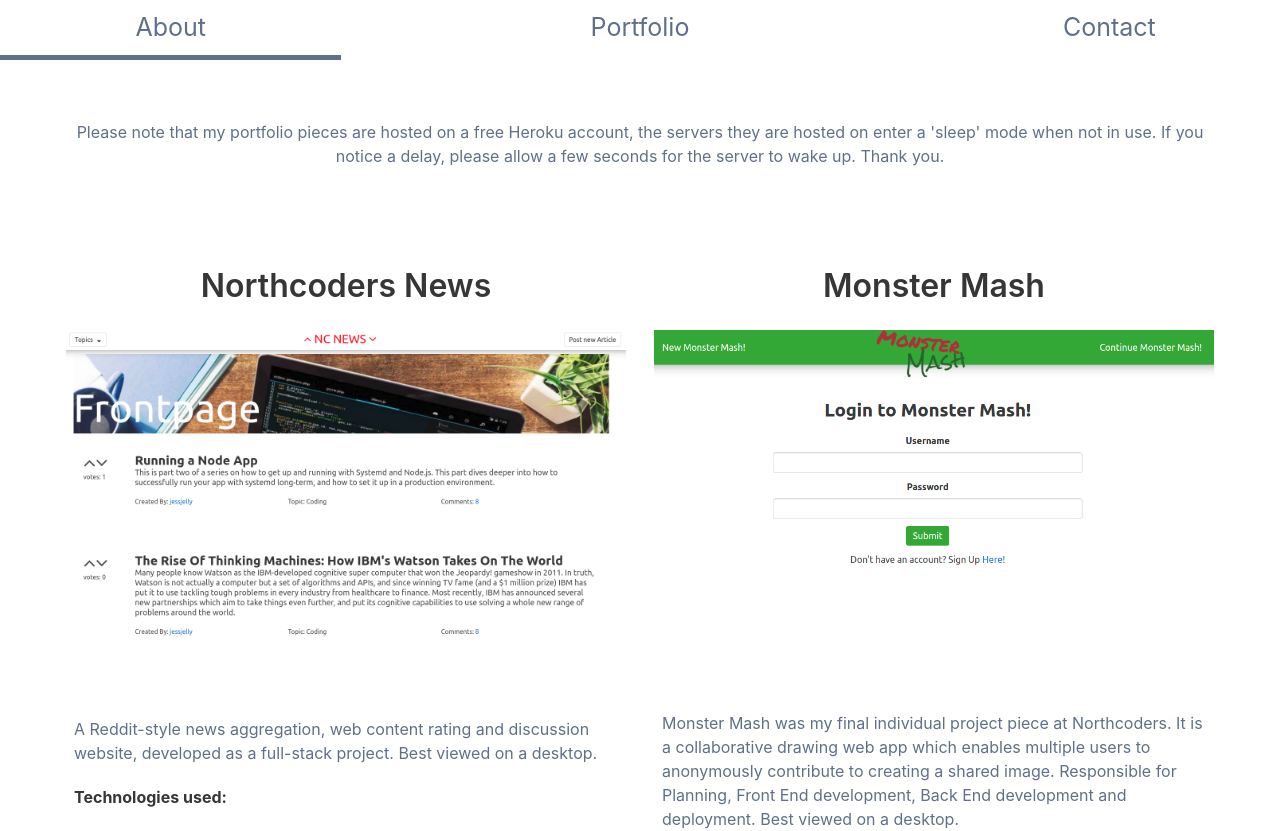
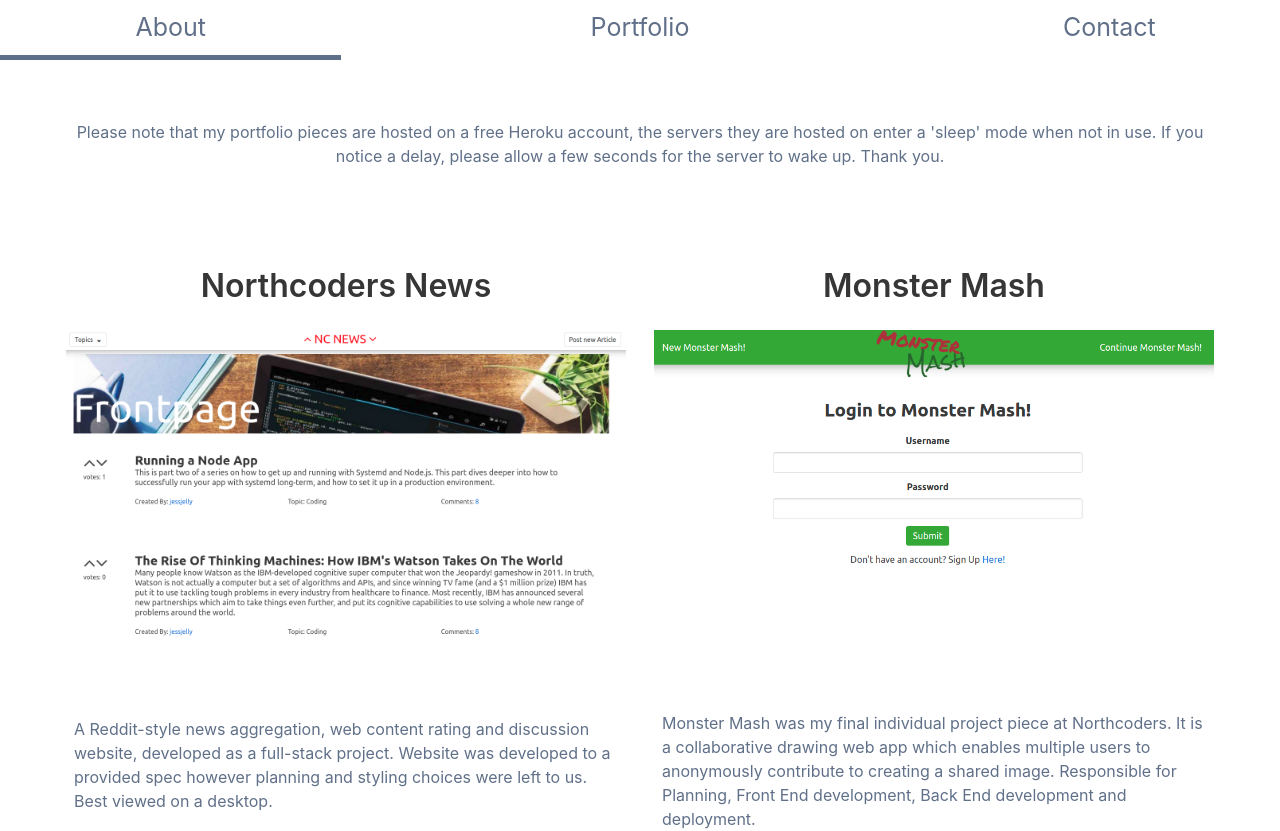
Before and after one commit to ChrstnDmbchr/Portfolio, a React (Create React App) app: page /previouswork in a window 1280 px wide. Shown: the top 831 px of the page. Built offline with nearby package versions, Linux system fonts and the light colour scheme.

Commit message:
modified email link and changed wording on portfolio

```diff
--- a/src/components/Contact.js
+++ b/src/components/Contact.js
@@ -7,7 +7,7 @@
       <div className="contact animated fadeIn">
         <h1 className="title">It would be great to hear from you.</h1>
 
-        <h1 className="title contact-email">Email:<a className="contact-email-link" href="mailto:webmaster@example.com">christiandambacher@gmail.com</a></h1>
+        <h1 className="title contact-email">Email:<a className="contact-email-link" href="mailto:christiandambacher@gmail.com">christiandambacher@gmail.com</a></h1>
         <div className="contact-links">
           <a href="https://www.linkedin.com/in/christian-dambacher-0b988116a"> <i className="about-link fa fa-linkedin-square fa-3x" aria-hidden="true"></i></a>
           <a href="https://github.com/ChrstnDmbchr"> <i className="fa fa-github fa-3x" aria-hidden="true"></i></a>
--- a/src/components/Portfolio.js
+++ b/src/components/Portfolio.js
@@ -11,7 +11,7 @@
           <div className="portfolio-item column">
             <h1 className="title">Northcoders News</h1>
             <a href="https://ncnews-cdambacher.herokuapp.com" target="_blank" rel="noopener noreferrer"><img className="portfolio-image" src={require('../assets/ncnews.jpeg')} alt="northcoders news" /></a>
-            <p>A Reddit-style news aggregation, web content rating and discussion website, developed as a full-stack project. Best viewed on a desktop.</p>
+            <p>A Reddit-style news aggregation, web content rating and discussion website, developed as a full-stack project. Website was developed to a provided spec however planning and styling choices were left to us.<br />Best viewed on a desktop.</p>
             <p><strong>Technologies used:</strong></p>
             <p>
               <strong>Front End:</strong> ReactJS, HTML, CSS, Bulma
@@ -25,7 +25,7 @@
           <div className="portfolio-item column">
             <h1 className="title">Monster Mash</h1>
             <a href="https://monster-mash-app.herokuapp.com" target="_blank" rel="noopener noreferrer"><img className="portfolio-image" src={require('../assets/monstermash.jpeg')} alt="monster mash" /></a>
-            <p>Monster Mash was my final individual project piece at Northcoders. It is a collaborative drawing web app which enables multiple users to anonymously contribute to creating a shared image. Responsible for Planning, Front End development, Back End development and deployment. Best viewed on a desktop.</p>
+            <p>Monster Mash was my final individual project piece at Northcoders. It is a collaborative drawing web app which enables multiple users to anonymously contribute to creating a shared image. Responsible for Planning, Front End development, Back End development and deployment. <br />Best viewed on a desktop.</p>
             <p><strong>Technologies used:</strong></p>
             <p>
               <strong>Front End:</strong> ReactJS, HTML, CSS, Bulma, HTML Canvas
```
